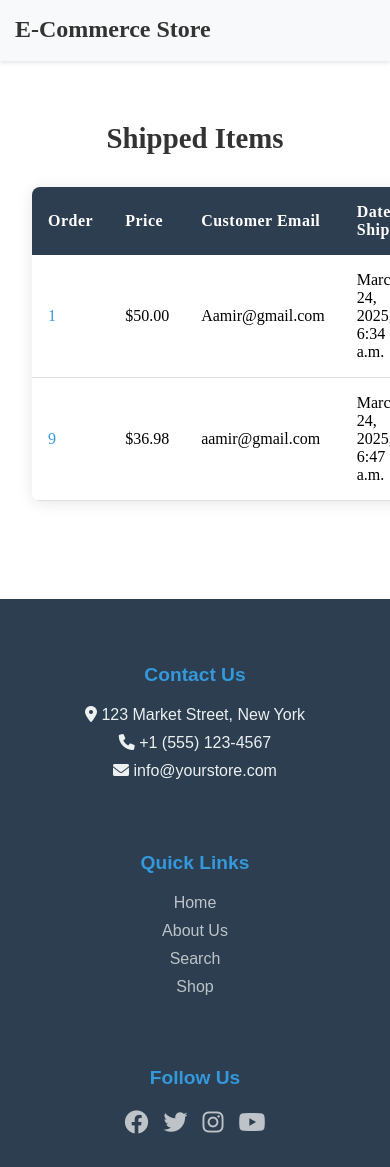
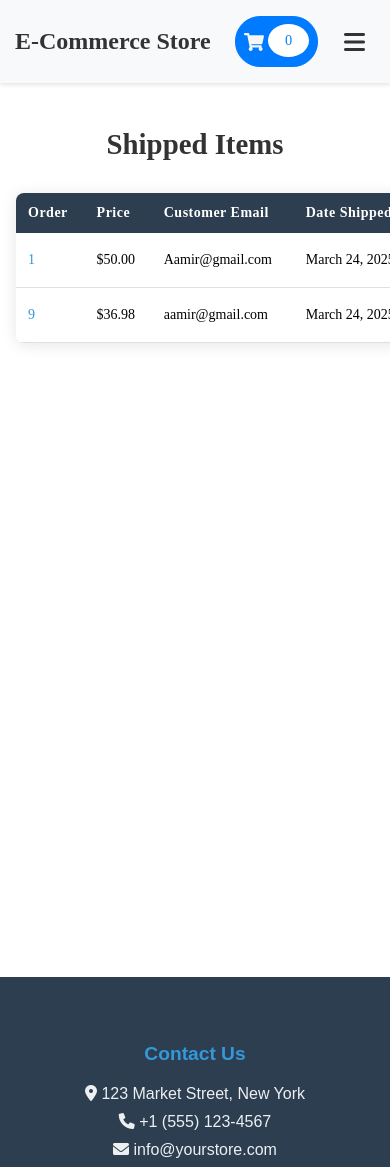
Before and after one commit to Aamir10-02/DJANGO-E-Commerce-Website, a Django app: page /payment/shipped_dash in a window 390 px wide. Shown: the top 1167 px of the page. Run offline with Django 5.2, Linux system fonts and the light colour scheme; a user stored in the database is signed in; data comes from the database, SQL or seed files in the repository.

Commit message:
changes for mobile screen

```diff
--- a/ecom/settings.py
+++ b/ecom/settings.py
@@ -18,8 +18,8 @@ SECRET_KEY = 'django-insecure-d&qqo*#fg&*)nvuv858g6_qxa7@i4w4r#1dtw+_1ni9nu0)q^-
 # SECURITY WARNING: don't run with debug turned on in production!
 DEBUG = True
 
-ALLOWED_HOSTS = ['https://djangoecom.store', 'djangoecom.store', 'django-e-commerce-website-production.up.railway.app', 'https://django-e-commerce-website-production.up.railway.app', 'localhost', '793e-45-120-122-33.ngrok-free.app', '127.0.0.1', 'http://127.0.0.1:8000/']
-CSRF_TRUSTED_ORIGINS =['https://djangoecom.store', 'https://django-e-commerce-website-production.up.railway.app', 'https://793e-45-120-122-33.ngrok-free.app', 'http://127.0.0.1', 'http://localhost']
+ALLOWED_HOSTS = ['https://djangoecom.store', 'djangoecom.store', 'django-e-commerce-website-production.up.railway.app', 'https://django-e-commerce-website-production.up.railway.app', 'localhost', '31ef-82-13-234-95.ngrok-free.app' , '127.0.0.1', 'http://127.0.0.1:8000/']
+CSRF_TRUSTED_ORIGINS =['https://djangoecom.store', 'https://django-e-commerce-website-production.up.railway.app', 'https://31ef-82-13-234-95.ngrok-free.app', 'http://127.0.0.1', 'http://localhost']
 
 
 # Application definition
--- a/payment/templates/payment/not_shipped_dash.html
+++ b/payment/templates/payment/not_shipped_dash.html
@@ -3,14 +3,14 @@
 
 {% block extra_css %}
     <!-- Additional CSS for this specific page -->
-    <link href="{% static 'css/billinginfo.css' %}" rel="stylesheet" />
+    <link rel="stylesheet" href="{% static 'css/order_styles.css' %}">
     <!-- Add more CSS files if needed -->
 {% endblock %}
 
 {% block content %}
 
 
-<link rel="stylesheet" href="{% static 'css/order_styles.css' %}">
+
 
 <div class="order-container">
     <div class="order-header">
--- a/payment/templates/payment/shipped_dash.html
+++ b/payment/templates/payment/shipped_dash.html
@@ -3,15 +3,16 @@
 
 {% block extra_css %}
     <!-- Additional CSS for this specific page -->
-    <link href="{% static 'css/billinginfo.css' %}" rel="stylesheet" />
+
+<link rel="stylesheet" href="{% static 'css/order_styles.css' %}">
     <!-- Add more CSS files if needed -->
 {% endblock %}
 
 {% block content %}
 
-<link rel="stylesheet" href="{% static 'css/order_styles.css' %}">
 
 <div class="order-container">
+    <div class="table-wrapper">
     <div class="order-header">
         <h3>Shipped Items</h3>
     </div>
@@ -29,11 +30,11 @@
         <tbody>
     {% for item in orders %}
     <tr>
-                <td><a href="{% url 'orders' item.id %}">{{ item.id }}</a></td>
-                <td>${{ item.amount_paid }}</td>
-                <td>{{ item.email }}</td>
-                <td>{{ item.date_shipped }}</td>
-                <td>
+        <td data-label="Order"><a href="{% url 'orders' item.id %}">{{ item.id }}</a></td>
+        <td data-label="Price">${{ item.amount_paid }}</td>
+        <td data-label="Customer Email">{{ item.email }}</td>
+        <td data-label="Date Shipped">{{ item.date_shipped }}</td>
+        <td data-label="Status">
             <form method="POST">
                 {% csrf_token %}
                 <input type="hidden" name="shipping_status" value="false">
@@ -46,5 +47,6 @@
 </tbody>
     </table>
 </div>
+</div>
 
 {% endblock %}
--- a/static/css/navbar.css
+++ b/static/css/navbar.css
@@ -25,23 +25,16 @@ Navbar */
 
 .mobile-menu-toggle {
     display: none;
-    flex-direction: column;
-    justify-content: space-around;
-    width: 30px;
-    height: 21px;
     background: transparent;
     border: none;
     cursor: pointer;
-    padding: 0;
-    z-index: 1000;
+    padding: 10px;
+    z-index: 1001;
 }
-
-.mobile-menu-toggle .bar {
-    display: block;
-    height: 3px;
-    background-color: #333;
-    border-radius: 3px;
-    transition: transform 0.3s ease, opacity 0.3s ease;
+.mobile-menu-toggle .fa-bars {
+    font-size: 1.5rem;
+    color: #333;
+    transition: transform 0.3s ease;
 }
 
 /* Navigation Menu */
@@ -55,16 +48,12 @@ Navbar */
     padding: 0;
     margin: 0;
     display: flex;
-
 }
-
-
 
 .nav-item {
     margin-left: 1.5rem;
     position: relative;
 }
-
 
 .nav-link {
     text-decoration: none;
@@ -93,8 +82,8 @@ Navbar */
     visibility: hidden;
     transform: translateY(10px);
     transition: all 0.3s ease;
-    list-style: none !important;  /* Added */
-    padding-left: 0 !important;   /* Added */
+    list-style: none !important;
+    padding-left: 0 !important;
 }
 .dropdown-menu li {
     list-style: none;
@@ -131,28 +120,30 @@ Navbar */
     align-items: center;
     padding: 0.5rem 1.25rem;
     border-radius: 25px;
-    background-color: #f8f9fa;
-    border: 1px solid #dee2e6;
+    background-color: #007bff;
+    border: 1px solid #007bff;
     text-decoration: none;
     transition: all 0.3s ease;
+    color: white;
 }
 
 .cart-btn:hover {
-    background-color: #e9ecef;
+    background-color: #0056b3;
+    border-color: #0056b3;
     transform: translateY(-1px);
     box-shadow: 0 2px 8px rgba(0, 0, 0, 0.1);
 }
 
 .cart-icon {
-    fill: #555;
+    fill: #f7f5f5;
     margin-right: 0.75rem;
     width: 20px;
     height: 20px;
 }
 
 .cart-badge {
-    background-color: #007bff;
-    color: white;
+    background-color: #ffffff;
+    color: #007bff;
     border-radius: 50%;
     padding: 0.25rem 0.5rem;
     font-size: 0.9rem;
@@ -161,7 +152,12 @@ Navbar */
     display: flex;
     align-items: center;
     justify-content: center;
+    margin-left: 0.5rem;
 }
+
+/* Mobile Cart Additions */
+.mobile-cart { display: none; }
+.desktop-cart { display: block; }
 
 /* Overlay */
 .nav-overlay {
@@ -182,29 +178,50 @@ Navbar */
     opacity: 1;
 }
 
-
 @media (min-width: 993px) {
-
     .nav-item.dropdown:hover .dropdown-menu {
         opacity: 1;
         visibility: visible;
         transform: translateY(0);
     }
-
-
     .nav-item {
         margin-left: 2rem;
     }
+    .mobile-cart { display: none !important; }
+    .desktop-cart { display: block; }
 }
+
 /* Mobile Screen Styles (max-width: 992px) */
 @media (max-width: 992px) {
     .navbar .container {
-        align-items: flex-start;
+        align-items: center;
+        flex-wrap: nowrap;
     }
 
     .mobile-menu-toggle {
         display: flex;
-        margin-top: 0.5rem;
+        margin-top: 0;
+        order: 3;
+    }
+
+    .logo {
+        order: 1;
+        white-space: nowrap;
+        overflow: hidden;
+        text-overflow: ellipsis;
+        max-width: 60%;
+        margin-right: auto;
+    }
+
+    .mobile-cart {
+        display: flex;
+        order: 2;
+        margin-left: auto;
+        margin-right: 1rem;
+    }
+
+    .desktop-cart {
+        display: none !important;
     }
 
     .nav-menu {
@@ -257,22 +274,46 @@ Navbar */
         display: block !important;
     }
 
-
     .dropdown.active .dropdown-menu {
         max-height: 500px;
     }
 
-    .cart-container {
-        margin-left: 0;
-        margin-top: 1.5rem;
-    }
-
-    .nav-overlay.active {
-        display: block;
-    }
     .dropdown-toggle::after {
         content: '\25B8';
         float: right;
         margin-top: 0.2rem;
     }
+
+    .cart-btn {
+        padding: 0.5rem 1rem;
+        font-size: 0.9rem;
+    }
+
+    .cart-icon {
+        margin-right: 0.5rem;
+    }
+
+    .mobile-cart .cart-btn {
+        padding: 0.5rem; /* Reduced padding */
+        font-size: 0; /* Hide text */
+    }
+
+    .mobile-cart .cart-btn .cart-icon {
+        margin-right: 0; /* Remove right margin */
+        font-size: 1rem; /* Reset font size */
+    }
+
+    .mobile-cart .cart-badge {
+        margin-left: 0.25rem; /* Adjust badge spacing */
+        position: relative;
+        top: -1px; /* Fine-tune vertical alignment */
+    }
 }
+
+.mobile-menu-toggle.active .fa-bars {
+    transform: rotate(180deg);
+}
+
+.mobile-menu-toggle.active .fa-bars::before {
+    content: "\f00d";
+}
--- a/static/css/order_styles.css
+++ b/static/css/order_styles.css
@@ -1,8 +1,10 @@
 /* Shared Order Table Styles */
 .order-container {
-    max-width: 1200px;
+    max-width: 1400px;
     margin: 0 auto;
     padding: 2rem;
+    min-height: 100vh;
+    box-sizing: border-box;
 }
 
 .order-header {
@@ -147,3 +149,27 @@
     background-color: #f8d7da;
     color: #721c24;
 }
+
+/* Responsive Table with Horizontal Scroll */
+@media (max-width: 768px) {
+    .order-container {
+        padding: 1rem;
+        overflow-x: auto;
+    }
+
+    .order-table {
+        min-width: 600px; /* Minimum width before scroll appears */
+    }
+
+    .order-table th,
+    .order-table td {
+        padding: 0.75rem;
+        font-size: 0.875rem;
+    }
+
+    .order-btn {
+        padding: 0.5rem;
+        font-size: 0.75rem;
+        white-space: nowrap;
+    }
+}
--- a/static/css/update_info.css
+++ b/static/css/update_info.css
@@ -33,6 +33,7 @@
 
 .form-group {
     margin-bottom: 1.5rem;
+
 }
 
 .form-group label {
@@ -75,4 +76,7 @@
     .update-title {
         font-size: 2rem;
     }
+    .form-group {
+        padding-right: 1.5rem;
+    }
 }
--- a/store/templates/login.html
+++ b/store/templates/login.html
@@ -1,3 +1,5 @@
+
+
 {% extends 'base.html' %}
 {% load static %}
 
--- a/store/templates/navbar.html
+++ b/store/templates/navbar.html
@@ -2,18 +2,30 @@
 {% load static %}
 
 {% block extra_css %}
-    <!-- Additional CSS for this specific page -->
     <link href="{% static 'css/navbar.css' %}" rel="stylesheet" />
-    <!-- Add more CSS files if needed -->
+    <link rel="stylesheet" href="https://cdnjs.cloudflare.com/ajax/libs/font-awesome/6.0.0/css/all.min.css">
 {% endblock %}
+
 <nav class="navbar">
     <div class="container">
         <a class="logo" href="{% url 'home' %}">E-Commerce Store</a>
 
+
+
+        <!-- Mobile Cart Container -->
+        <div class="cart-container mobile-cart">
+            <a href="{% url 'cart_summary' %}" class="cart-btn">
+                <svg class="cart-icon" xmlns="http://www.w3.org/2000/svg" viewBox="0 0 576 512" width="20" height="20">
+                    <path d="M528.12 301.319l47.273-208C578.806 78.301 567.391 64 551.99 64H159.208l-9.166-44.81C147.758 8.021 137.93 0 126.529 0H24C10.745 0 0 10.745 0 24v16c0 13.255 10.745 24 24 24h69.883l70.248 343.435C147.325 417.1 136 435.222 136 456c0 30.928 25.072 56 56 56s56-25.072 56-56c0-15.674-6.447-29.835-16.824-40h209.647C430.447 426.165 424 440.326 424 456c0 30.928 25.072 56 56 56s56-25.072 56-56c0-22.172-12.888-41.332-31.579-50.405l5.517-24.276c3.413-15.018-8.002-29.319-23.403-29.319H218.117l-6.545-32h293.145c11.206 0 20.92-7.754 23.403-18.681z"/>
+                </svg>
+
+                <span class="cart-badge" id="cart_quantity">{{ cart|length }}</span>
+            </a>
+        </div>
+
+
         <button class="mobile-menu-toggle" aria-label="Toggle navigation">
-            <span class="bar"></span>
-            <span class="bar"></span>
-            <span class="bar"></span>
+            <i class="fa-solid fa-bars"></i>
         </button>
 
         <div class="nav-menu">
@@ -57,7 +69,17 @@
                 </li>
             </ul>
 
-            <div class="cart-container">
+            <!-- <div class="cart-container"> -->
+                <!-- <a href="{% url 'cart_summary' %}" class="cart-btn">
+                    <svg class="cart-icon" xmlns="http://www.w3.org/2000/svg" viewBox="0 0 576 512" width="20" height="20">
+                        <path d="M528.12 301.319l47.273-208C578.806 78.301 567.391 64 551.99 64H159.208l-9.166-44.81C147.758 8.021 137.93 0 126.529 0H24C10.745 0 0 10.745 0 24v16c0 13.255 10.745 24 24 24h69.883l70.248 343.435C147.325 417.1 136 435.222 136 456c0 30.928 25.072 56 56 56s56-25.072 56-56c0-15.674-6.447-29.835-16.824-40h209.647C430.447 426.165 424 440.326 424 456c0 30.928 25.072 56 56 56s56-25.072 56-56c0-22.172-12.888-41.332-31.579-50.405l5.517-24.276c3.413-15.018-8.002-29.319-23.403-29.319H218.117l-6.545-32h293.145c11.206 0 20.92-7.754 23.403-18.681z"/>
+                    </svg>
+                    Cart
+                    <span class="cart-badge" id="cart_quantity">{{ cart|length }}</span>
+                </a> -->
+
+            <!-- </div> -->
+            <div class="cart-container desktop-cart">
                 <a href="{% url 'cart_summary' %}" class="cart-btn">
                     <svg class="cart-icon" xmlns="http://www.w3.org/2000/svg" viewBox="0 0 576 512" width="20" height="20">
                         <path d="M528.12 301.319l47.273-208C578.806 78.301 567.391 64 551.99 64H159.208l-9.166-44.81C147.758 8.021 137.93 0 126.529 0H24C10.745 0 0 10.745 0 24v16c0 13.255 10.745 24 24 24h69.883l70.248 343.435C147.325 417.1 136 435.222 136 456c0 30.928 25.072 56 56 56s56-25.072 56-56c0-15.674-6.447-29.835-16.824-40h209.647C430.447 426.165 424 440.326 424 456c0 30.928 25.072 56 56 56s56-25.072 56-56c0-22.172-12.888-41.332-31.579-50.405l5.517-24.276c3.413-15.018-8.002-29.319-23.403-29.319H218.117l-6.545-32h293.145c11.206 0 20.92-7.754 23.403-18.681z"/>
--- a/store/views.py
+++ b/store/views.py
@@ -159,7 +159,7 @@ def login_user(request):
             messages.success(request, "Logged in successfully!")
             return redirect('home')
         else:
-            messages.success(request, "There was an error please try again!")
+            messages.error(request, "There was an error please try again!")
             return redirect('login')
     else:
 
```
Also changed, not shown: static/css/auth.css (+11 -4 lines), static/css/password.css (+6 -1 lines), static/css/profile.css (+10 -0 lines). Lines whose indentation alone changed are shown as unchanged.
